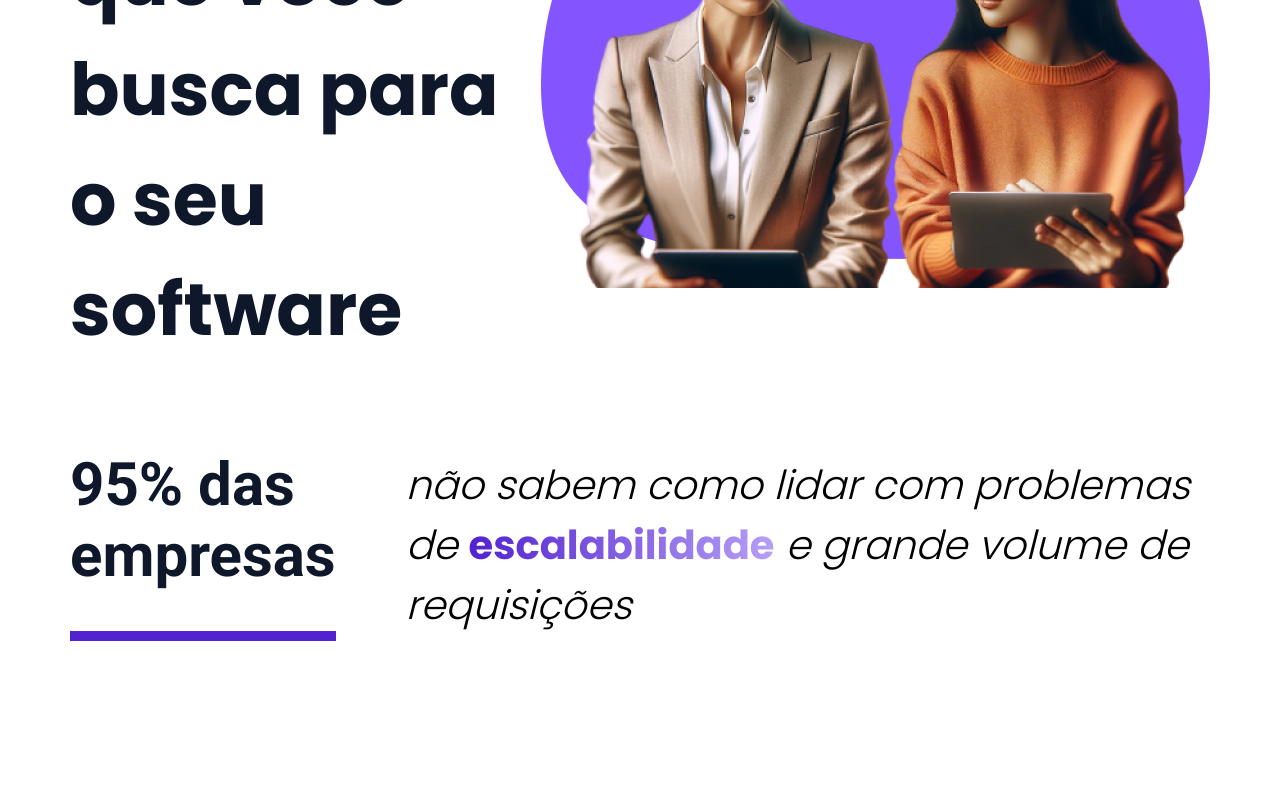
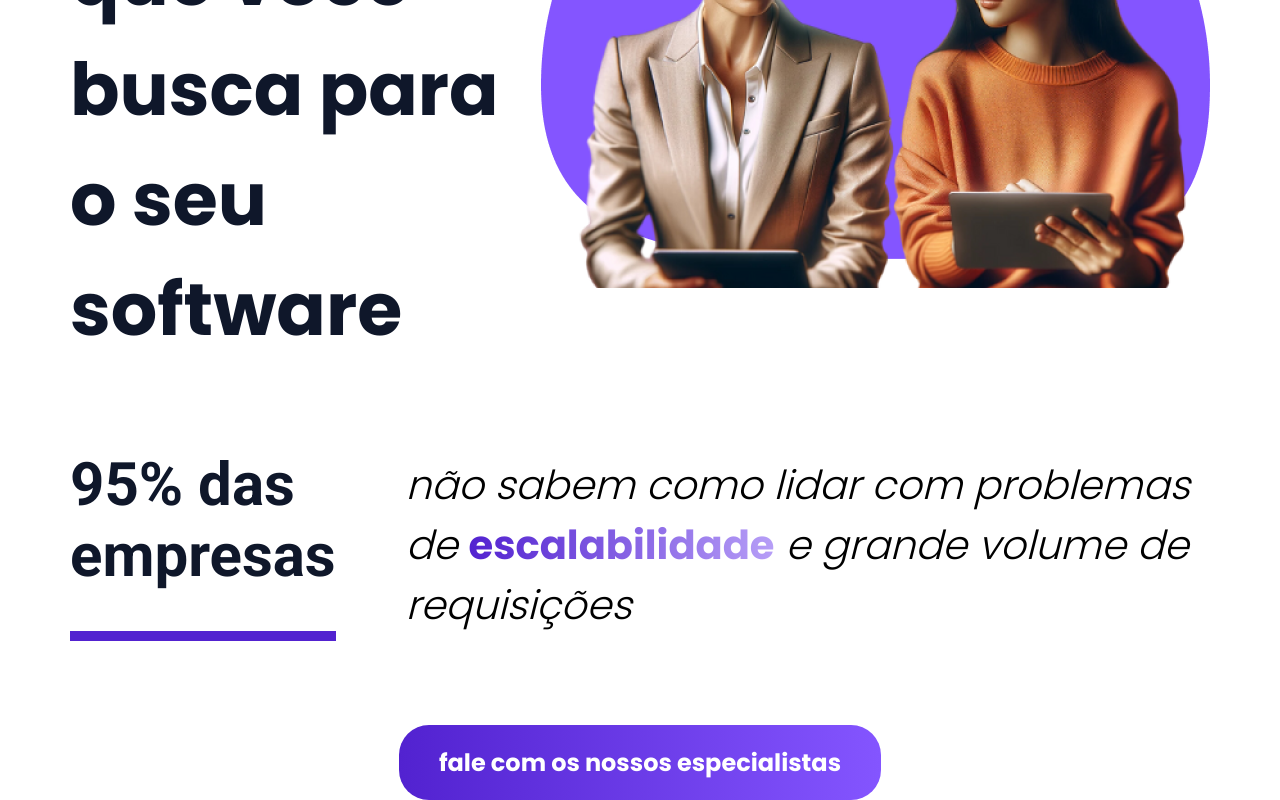
Before and after one commit to lucasrodriguescunha/landing-page-with-angular-and-scss, an Angular app: page / in a window 1280 px wide. Shown: the part 575-1375 px from the top of the page. Before the commit the page ends 1216 px from the top, so only its background shows below. Built offline with nearby package versions, Linux system fonts and the light colour scheme.

Commit message:
Update btn-primary component with dynamic button text and loading state

```diff
--- a/src/app/app.config.server.ts
+++ b/src/app/app.config.server.ts
@@ -3,9 +3,7 @@ import { provideServerRendering } from '@angular/platform-server';
 import { appConfig } from './app.config';
 
 const serverConfig: ApplicationConfig = {
-  providers: [
-    provideServerRendering()
-  ]
+  providers: [provideServerRendering()],
 };
 
 export const config = mergeApplicationConfig(appConfig, serverConfig);
--- a/src/app/app.config.ts
+++ b/src/app/app.config.ts
@@ -5,5 +5,9 @@ import { routes } from './app.routes';
 import { provideClientHydration } from '@angular/platform-browser';
 
 export const appConfig: ApplicationConfig = {
-  providers: [provideZoneChangeDetection({ eventCoalescing: true }), provideRouter(routes), provideClientHydration()]
+  providers: [
+    provideZoneChangeDetection({ eventCoalescing: true }),
+    provideRouter(routes),
+    provideClientHydration(),
+  ],
 };
--- a/src/app/components/btn-primary/btn-primary.component.html
+++ b/src/app/components/btn-primary/btn-primary.component.html
@@ -1,19 +1,14 @@
-(click)="submit()"       <!-- Evento de clique: quando o botão é clicado, a função 'submit()' é chamada -->
-[class]="'btn ' + variant" <!-- Adiciona dinamicamente classes ao botão. 'btn' é uma classe fixa e 'variant' é uma variável que pode ser 'primary', 'secondary', etc. -->
-[disabled]="disabled"    <!-- Define dinamicamente o estado 'disabled' do botão baseado na variável 'disabled' -->
+<!-- (click)="submit()" -->
+<!-- Evento de clique: quando o botão é clicado, a função 'submit()' é chamada -->
+<!-- [class]="'btn ' + variant" -->
+<!-- Adiciona dinamicamente classes ao botão. 'btn' é uma classe fixa e 'variant' é uma variável que pode ser 'primary', 'secondary', etc. -->
+<!-- [disabled]="disabled" -->
+<!-- Define dinamicamente o estado 'disabled' do botão baseado na variável 'disabled' -->
 
-<!-- Definição de um botão -->
-<button
-    (click)="submit()"
-    [class]="'btn ' + variant"
-    [disabled]="disabled"
->
-    <!-- Verifica se 'loading' é falso; se for, exibe o texto do botão -->
-    <span *ngIf="!loading">
-        {{ btnText }}
-    </span>
-    <!-- Verifica se 'loading' é verdadeiro; se for, exibe o texto "Carregando..." -->
-    <span *ngIf="loading">
-        Carregando...
-    </span>
+<!-- Verifica se 'loading' é falso. Se for, exibe o texto do botão -->
+<button (click)="submit()" [class]="'btn ' + variant" [disabled]="disabled">
+  @if (!loading) {
+  {{ btnText }}
+  <!-- Verifica se 'loading' é verdadeiro. Se for, exibe "Carregando..." -->
+  }@else { Carregando... }
 </button>
--- a/src/app/components/btn-primary/btn-primary.component.scss
+++ b/src/app/components/btn-primary/btn-primary.component.scss
@@ -1,3 +1,5 @@
+@import "../../../color-variables.scss";
+
 /* Definição de um botão com a classe .btn */
 .btn {
   /* Remove a borda do botão */
@@ -8,7 +10,7 @@
   /* Muda o cursor para pointer ao passar o mouse sobre o botão */
   cursor: pointer;
   /* Define o preenchimento interno (padding) do botão com 20px */
-  padding: 20px;
+  padding: 20px 40px;
 
   /* Estilização para quando o botão está desabilitado */
   &:disabled {
--- a/src/app/components/btn-primary/btn-primary.component.ts
+++ b/src/app/components/btn-primary/btn-primary.component.ts
@@ -8,7 +8,7 @@ type BtnVariants = 'primary' | 'secondary';
 // Declaração do componente Angular
 @Component({
   // Seletor usado para instanciar o componente em um template
-  selector: 'app-btn-primary',
+  selector: 'btn-primary',
   // Indica que este é um componente independente
   standalone: true,
   // Especifica quais módulos externos serão importados (nenhum neste caso)
--- a/src/app/components/home/home.component.html
+++ b/src/app/components/home/home.component.html
@@ -16,4 +16,7 @@
     </div>
     <p>não sabem como lidar com problemas de <b>escalabilidade</b> e grande volume de requisições</p>
   </section>
+  <section class="cta__section">
+    <btn-primary btn__text="fale com os nossos especialistas"></btn-primary>
+  </section>
 </main>
--- a/src/app/components/home/home.component.scss
+++ b/src/app/components/home/home.component.scss
@@ -54,14 +54,22 @@ main {
     font-weight: 300;
 
     b {
-
-      background: -webkit-linear-gradient(180deg, $light-primary-color, $secondary-color);
+      background: -webkit-linear-gradient(
+        180deg,
+        $light-primary-color,
+        $secondary-color
+      );
       -webkit-background-clip: text;
       -webkit-text-fill-color: transparent;
       font-style: normal;
     }
   }
+}
 
+.cta__section {
+  display: flex;
+  align-items: center;
+  justify-content: center;
 }
 
 @media (min-width: 1080px) {
--- a/src/app/components/home/home.component.ts
+++ b/src/app/components/home/home.component.ts
@@ -1,12 +1,13 @@
 import { Component } from '@angular/core';
 import { HeaderComponent } from '../header/header.component';
 import { NgOptimizedImage } from '@angular/common';
+import { BtnPrimaryComponent } from '../btn-primary/btn-primary.component';
 
 @Component({
   selector: 'app-home',
   standalone: true,
   templateUrl: './home.component.html',
   styleUrl: './home.component.scss',
-  imports: [HeaderComponent, NgOptimizedImage],
+  imports: [HeaderComponent, NgOptimizedImage, BtnPrimaryComponent],
 })
 export class HomeComponent {}
--- a/src/main.ts
+++ b/src/main.ts
@@ -2,5 +2,6 @@ import { bootstrapApplication } from '@angular/platform-browser';
 import { appConfig } from './app/app.config';
 import { AppComponent } from './app/app.component';
 
-bootstrapApplication(AppComponent, appConfig)
-  .catch((err) => console.error(err));
+bootstrapApplication(AppComponent, appConfig).catch((err) =>
+  console.error(err)
+);
```
Also changed, not shown: 2 other files (tests, documents, lock files or other folders).
